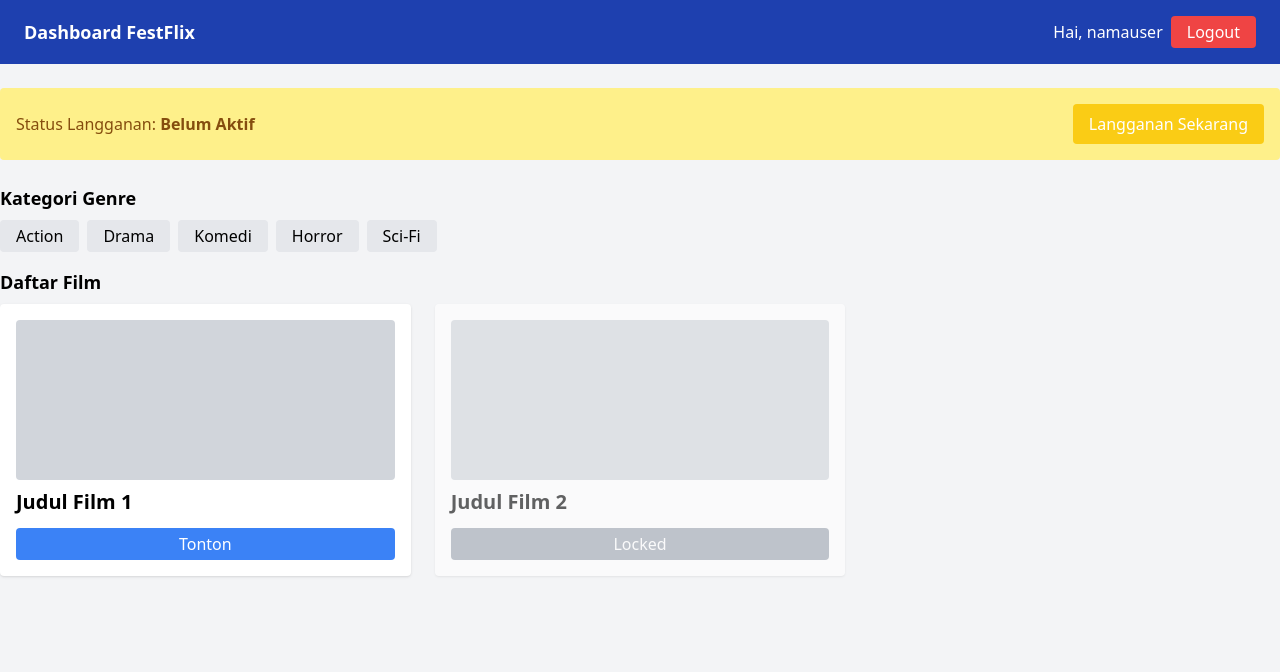
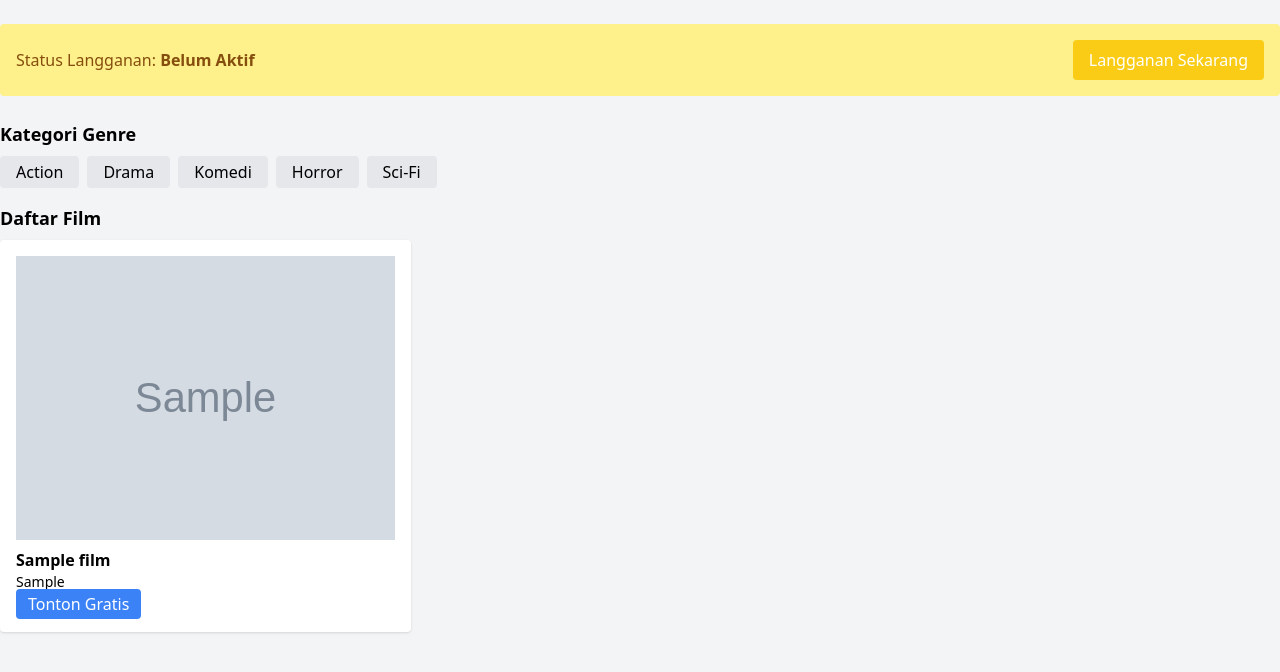
Before and after one commit to CyMonkeyz/festflix, a Flask app: page / in a window 1280 px wide. Shown: the top 672 px of the page. Run offline with Flask 3, Linux system fonts and the light colour scheme; a user stored in the database is signed in; data comes from the database, SQL or seed files in the repository; tables that the repository leaves empty hold one stand-in row (values such as "Sample post"); grey boxes marked "Sample" are stand-in pictures.

Commit message:
implementasi dashboard dinamis dan film_detail stub

```diff
--- a/app.py
+++ b/app.py
@@ -6,6 +6,7 @@ import config
 from flask import Flask, render_template, redirect, url_for, request, flash, session
 from werkzeug.security import generate_password_hash, check_password_hash
 from functools import wraps
+from datetime import datetime
 
 app = Flask(__name__)
 app.config.from_object('config')
@@ -21,10 +22,6 @@ def login_required(f):
             return redirect(url_for('login'))
         return f(*args, **kwargs)
     return decorated_function
-
-def dashboard():
-    user = models.get_user_by_id(session['user_id'])
-    return render_template('dashboard.html', user=user)
 
 # ===== ROUTE REGISTER =====
 @app.route('/register', methods=['GET', 'POST'])
@@ -72,15 +69,26 @@ def login():
             return redirect(url_for('dashboard'))
     return render_template('login.html')
 
-# ===== ROUTE DASHBOARD (protected) =====
+# ===== ROUTE DASHBOARD (protected & dinamis) =====
 @app.route('/')
 @app.route('/dashboard')
 @login_required
 def dashboard():
-    user = None
-    if session.get('user_id'):
-        user = models.get_user_by_id(session['user_id'])
-    return render_template('dashboard.html', user=user)
+    user_id = session['user_id']
+    user = models.get_user_by_id(user_id)
+    films = models.get_all_films()
+    exp_date = models.get_subscription_info(user_id)
+    watch_today = models.count_watch_today(user_id)
+    now_datetime = datetime.utcnow()  # Bisa pakai now() kalau mau pakai waktu lokal
+
+    return render_template(
+        'dashboard.html',
+        user=user,
+        films=films,
+        subscription_expired=exp_date,
+        watch_count_today=watch_today,
+        now_datetime=now_datetime
+    )
 
 # ===== ROUTE LOGOUT =====
 @app.route('/logout')
@@ -89,5 +97,30 @@ def logout():
     flash("Berhasil logout.", "info")
     return redirect(url_for('login'))
 
+# ===== ROUTE FILM DETAIL (stub, opsional bisa ditambah) =====
+@app.route('/film/<int:film_id>')
+@login_required
+def film_detail(film_id):
+    film = models.get_film_by_id(film_id)
+    if not film:
+        flash('Film tidak ditemukan', 'danger')
+        return redirect(url_for('dashboard'))
+    user_id = session['user_id']
+    exp_date = models.get_subscription_info(user_id)
+    now = datetime.utcnow()
+    watch_today = models.count_watch_today(user_id)
+    can_watch = False
+    if exp_date and exp_date > now:
+        can_watch = True
+    elif watch_today < 2:
+        can_watch = True
+    user = models.get_user_by_id(user_id)
+    return render_template(
+        'film_detail.html',
+        film=film,
+        can_watch=can_watch,
+        user=user
+    )
+
 if __name__ == '__main__':
     app.run(debug=True)
--- a/templates/dashboard.html
+++ b/templates/dashboard.html
@@ -1,19 +1,15 @@
 {% extends 'base.html' %}
 {% block content %}
-  <!-- Navbar/Header -->
- <nav class="bg-blue-800 text-white px-6 py-4 flex justify-between items-center">
-  <span class="font-bold text-lg">Dashboard FestFlix</span>
-  <div class="flex items-center gap-2">
-    <span>Hai, {{ user['username'] }}</span>
-      <a href="{{ url_for('logout') }}" class="bg-red-500 px-4 py-1 rounded hover:bg-red-600">Logout</a>
-  </div>
-</nav>
-
-  <!-- Banner Langganan -->
   <div class="container mx-auto mt-6">
+    <!-- Banner Langganan -->
     <div class="bg-yellow-200 text-yellow-800 rounded p-4 flex justify-between items-center mb-6">
-      <span>Status Langganan: <b>Belum Aktif</b></span>
-      <a href="#" class="bg-yellow-400 text-white px-4 py-2 rounded hover:bg-yellow-500">Langganan Sekarang</a>
+      {% if subscription_expired and subscription_expired > now_datetime %}
+        <span>Status Langganan: <b class="text-green-600">Aktif</b></span>
+        <span class="text-xs">Sampai: {{ subscription_expired }}</span>
+      {% else %}
+        <span>Status Langganan: <b class="text-red-600">Belum Aktif</b></span>
+        <a href="#" class="bg-yellow-400 text-white px-4 py-2 rounded hover:bg-yellow-500">Langganan Sekarang</a>
+      {% endif %}
     </div>
 
     <!-- Kategori Genre -->
@@ -28,22 +24,31 @@
       </div>
     </div>
 
-    <!-- Daftar Film Dummy -->
+    <!-- Daftar Film Dinamis -->
     <div>
       <h2 class="text-lg font-semibold mb-2">Daftar Film</h2>
       <div class="grid grid-cols-1 md:grid-cols-3 gap-6">
-        <!-- Card Film Dummy -->
-        <div class="bg-white rounded shadow p-4">
-          <div class="h-40 bg-gray-300 rounded mb-2"></div>
-          <h3 class="font-bold text-xl mb-1">Judul Film 1</h3>
-          <button class="bg-blue-500 text-white px-4 py-1 rounded mt-2 w-full">Tonton</button>
-        </div>
-        <div class="bg-white rounded shadow p-4 opacity-60">
-          <div class="h-40 bg-gray-300 rounded mb-2"></div>
-          <h3 class="font-bold text-xl mb-1">Judul Film 2</h3>
-          <button class="bg-gray-400 text-white px-4 py-1 rounded mt-2 w-full" disabled>Locked</button>
-        </div>
-        <!-- Tambah lebih banyak card dummy sesuai selera -->
+        {% set now = now_datetime %}
+        {% for film in films %}
+          <div class="bg-white rounded shadow p-4">
+            {% if film.path_poster %}
+              <img src="{{ url_for('static', filename=film.path_poster) }}" alt="Poster {{ film.title }}" class="w-full h-48 object-cover">
+            {% endif %}
+            <h3 class="mt-2 font-semibold">{{ film.title }}</h3>
+            <p class="text-sm text-gray-600">{{ film.genre }}</p>
+            {% if subscription_expired and subscription_expired > now %}
+              <a href="{{ url_for('film_detail', film_id=film.id) }}" class="mt-2 inline-block bg-blue-500 text-white px-3 py-1 rounded">Tonton</a>
+            {% else %}
+              {% if watch_count_today < 2 %}
+                <a href="{{ url_for('film_detail', film_id=film.id) }}" class="mt-2 inline-block bg-blue-500 text-white px-3 py-1 rounded">Tonton Gratis</a>
+              {% else %}
+                <button class="mt-2 inline-block bg-gray-400 text-white px-3 py-1 rounded cursor-not-allowed" disabled>Locked</button>
+              {% endif %}
+            {% endif %}
+          </div>
+        {% else %}
+          <div class="col-span-3 text-center text-gray-400 py-8">Belum ada film di database.</div>
+        {% endfor %}
       </div>
     </div>
   </div>
```
Also changed, not shown: templates/film_detail.html (+21 -0 lines).
